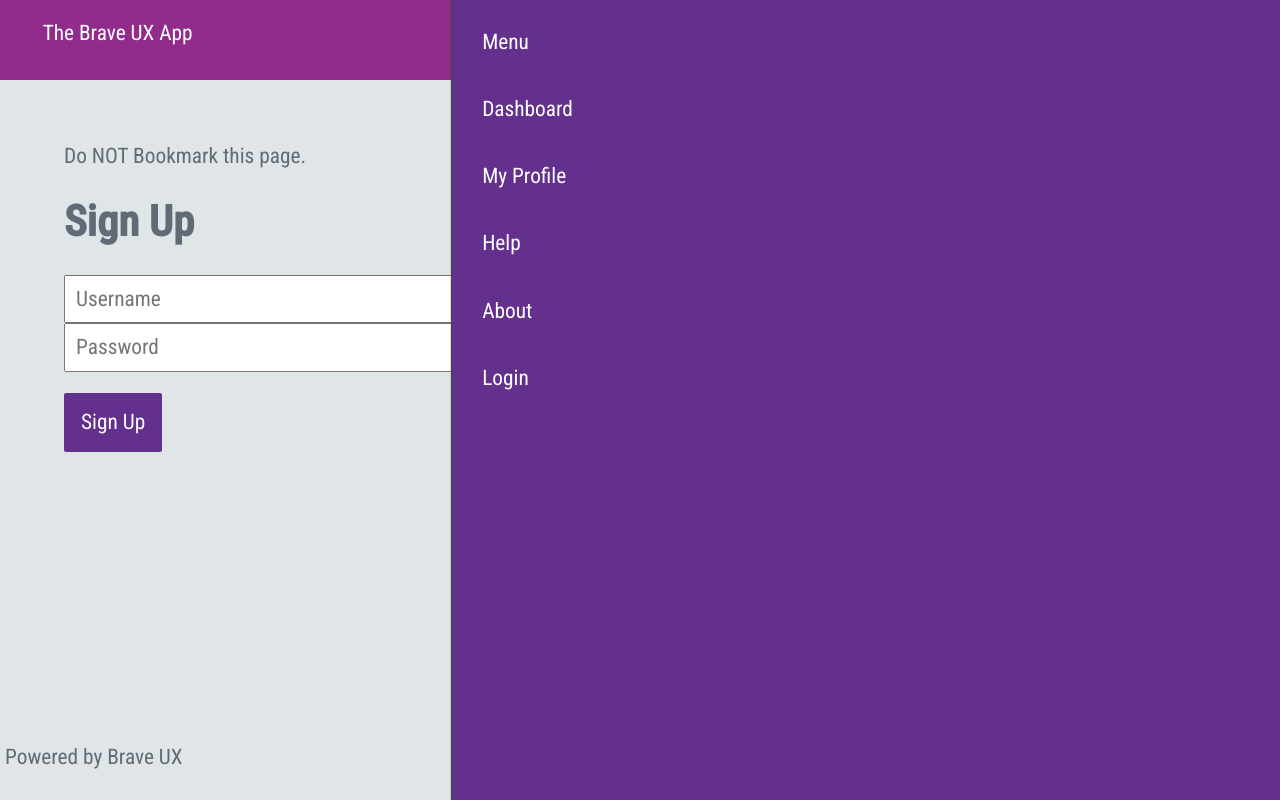
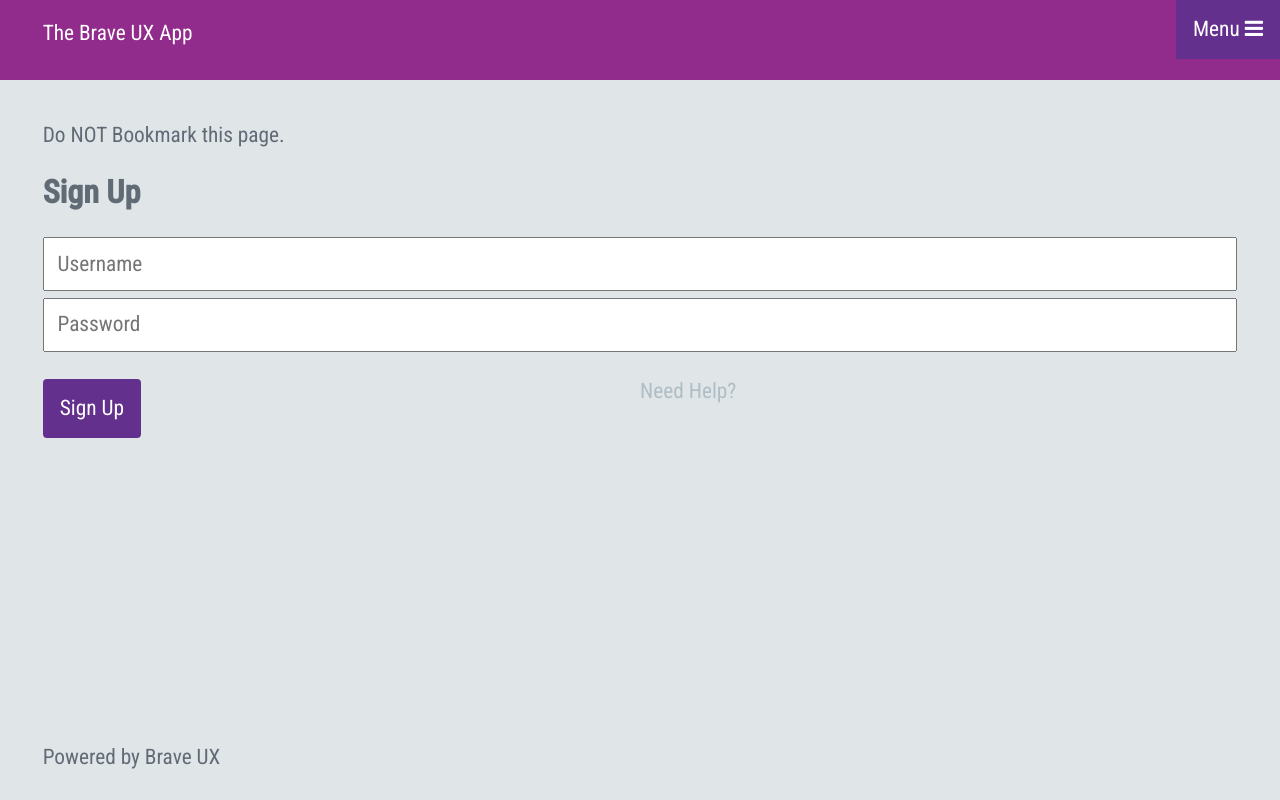
Before and after one commit to env/braveux-test, a plain HTML site: page index.html in a window 1280 px wide. Drawn offline with nearby package versions, Linux system fonts and the light colour scheme.

Commit message:
menu icon + pixel tweaks

```diff
--- a/index.html
+++ b/index.html
@@ -18,9 +18,12 @@
        </div>
      </div>
 
-     <div class="menu menu--active">
+     <div class="menu">
        <div class="menu__title">
-         Menu
+         <a href="#">
+           <span>Menu</span>
+           <span><i class="fa fa-bars fa"></i></span>
+         </a>
        </div>
 
        <div class="menu__nav">
@@ -38,7 +41,7 @@
      <div class="sign-up-form">
        <span>Do NOT Bookmark this page.</span>
 
-       <h1>Sign Up</h1>
+       <h2>Sign Up</h2>
 
        <form>
          <div>
--- a/style.css
+++ b/style.css
@@ -41,10 +41,19 @@ body {
     position: absolute;
     top: 0;
     right: 0;
-    padding: 1.4em;}
+    padding: 0.8em;
+}
+.menu a {
+    color: white;
+    text-decoration: none;
+}
 
 .menu .menu__nav ul{
     display: none;
+}
+
+.menu .menu__title i {
+    text-align: right;
 }
 
 .menu--active {
@@ -56,13 +65,13 @@ body {
         -moz-box-shadow: -1px 1px 1px #444;
         -webkit-box-shadow: -1px 1px 1px #444;
         box-shadow: -1px 1px 1px #444;
-        -ms-filter: "progid:DXImageTransform.Microsoft.Shadow(Strength=4, Direction=135, Color='#444444')";
-        filter: progid:DXImageTransform.Microsoft.Shadow(Strength=4, Direction=135, Color='#444444');
+        -ms-filter: "progid:DXImageTransform.Microsoft.Shadow(Strength=4, Direction=270, Color='#444444')";
+        filter: progid:DXImageTransform.Microsoft.Shadow(Strength=4, Direction=270, Color='#444444');
 
 }
 
 .menu.menu--active .menu__nav ul {
-    display: block
+    display: block;
 }
 
 .menu__nav ul {
@@ -71,8 +80,6 @@ body {
 }
 
 .menu__nav ul li a {
-    color: white;
-    text-decoration: none;
     padding: 1em 0;
     display: block;
 }
@@ -80,19 +87,20 @@ body {
 /* Sign Up Form */
 
 .sign-up-form {
-    padding: 3em;
+    padding: 2em;
 }
 
 .sign-up-form input {
     width: 100%;
-    padding: 10px;
+    padding: .6em;
+    margin: 0 0 .3em;
 }
 
 .sign-up-form__actions button {
     background-color: #64308e;
     color: white;
-    border-radius: 2px;
-    padding: .8em;;
+    border-radius: 4px;
+    padding: .8em;
     border: 0;
 }
 
@@ -101,10 +109,15 @@ body {
     float: left;
 }
 
+.sign-up-form__actions a {
+    text-decoration: none;
+    color: #afbdc5; /* darkest */
+}
+
 /* Colophon */
 
 .colophon {
     position: absolute;
-    left: 5px;
+    left: 2em;
     bottom: 30px;
 }
```
